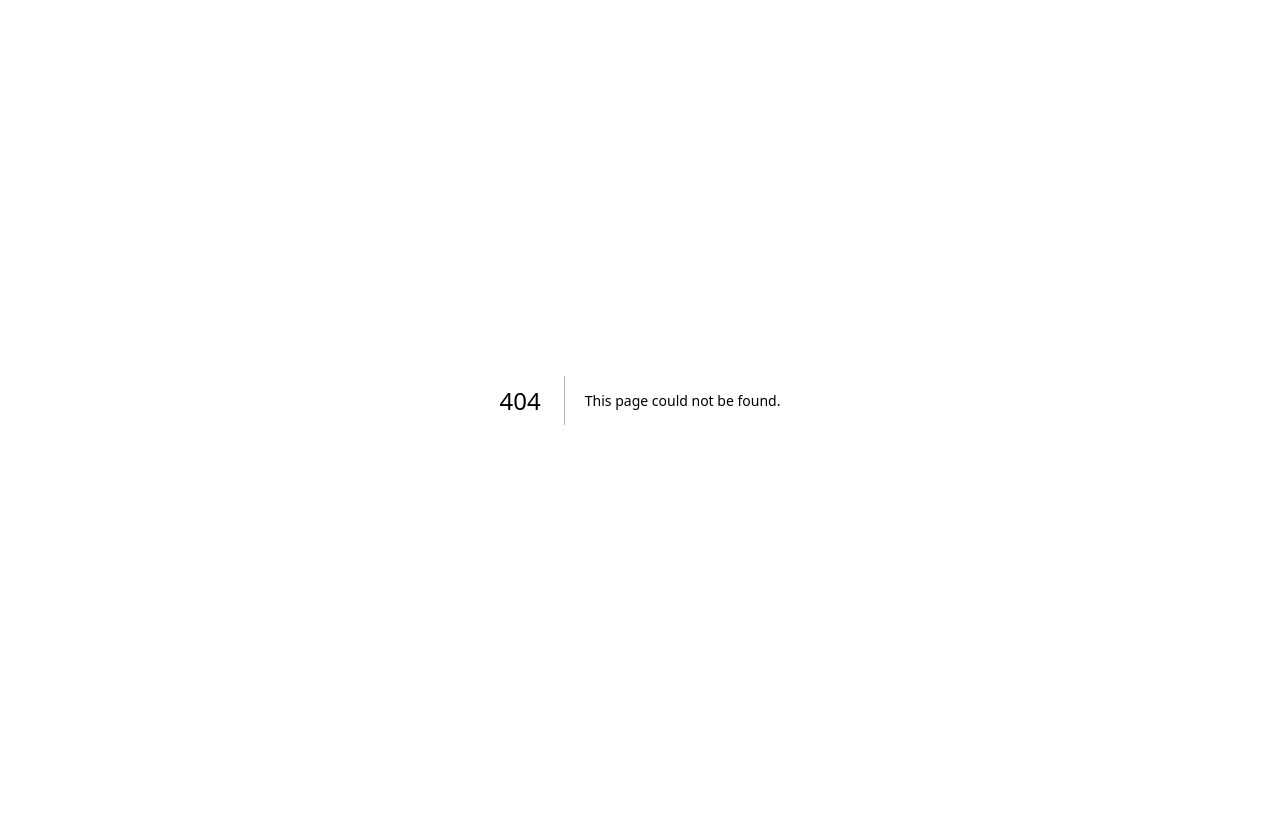
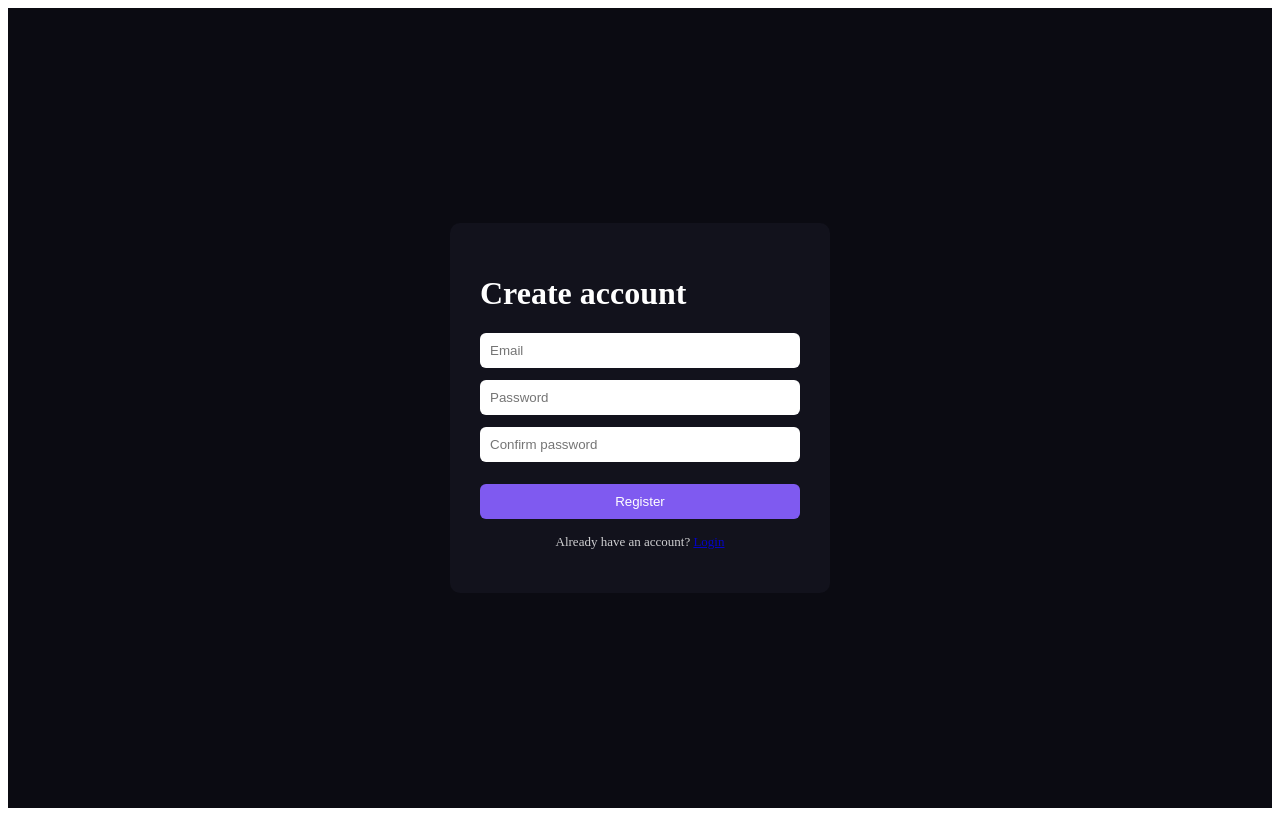
Before and after one commit to yesmaberg-stack/VISIONTrading, a Next.js app: page /register in a window 1280 px wide. Before the commit this address had no page. Built offline with nearby package versions, Linux system fonts and the light colour scheme.

Commit message:
Add register page

```diff
--- /dev/null
+++ b/pages/register.js
@@ -0,0 +1,65 @@
+import Link from 'next/link'
+
+export default function Register() {
+  return (
+    <div style={styles.container}>
+      <div style={styles.card}>
+        <h1>Create account</h1>
+
+        <form style={styles.form}>
+          <input placeholder="Email" type="email" style={styles.input} />
+          <input placeholder="Password" type="password" style={styles.input} />
+          <input placeholder="Confirm password" type="password" style={styles.input} />
+
+          <button style={styles.button}>Register</button>
+        </form>
+
+        <p style={styles.small}>
+          Already have an account? <Link href="/login">Login</Link>
+        </p>
+      </div>
+    </div>
+  )
+}
+
+const styles = {
+  container: {
+    minHeight: '100vh',
+    background: '#0b0b12',
+    display: 'flex',
+    justifyContent: 'center',
+    alignItems: 'center',
+    color: 'white'
+  },
+  card: {
+    background: '#12121c',
+    padding: 30,
+    borderRadius: 10,
+    width: 320
+  },
+  form: {
+    display: 'flex',
+    flexDirection: 'column',
+    gap: 12
+  },
+  input: {
+    padding: 10,
+    borderRadius: 6,
+    border: 'none'
+  },
+  button: {
+    padding: 10,
+    marginTop: 10,
+    borderRadius: 6,
+    border: 'none',
+    background: '#7f5af0',
+    color: 'white',
+    cursor: 'pointer'
+  },
+  small: {
+    marginTop: 15,
+    fontSize: 13,
+    textAlign: 'center',
+    opacity: 0.8
+  }
+}
```
